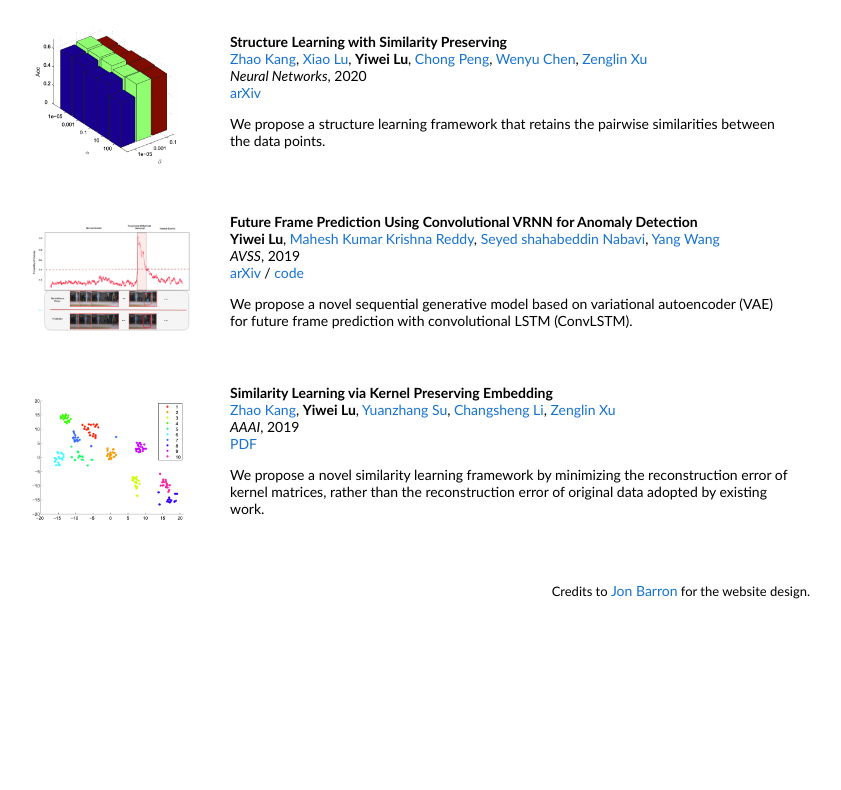
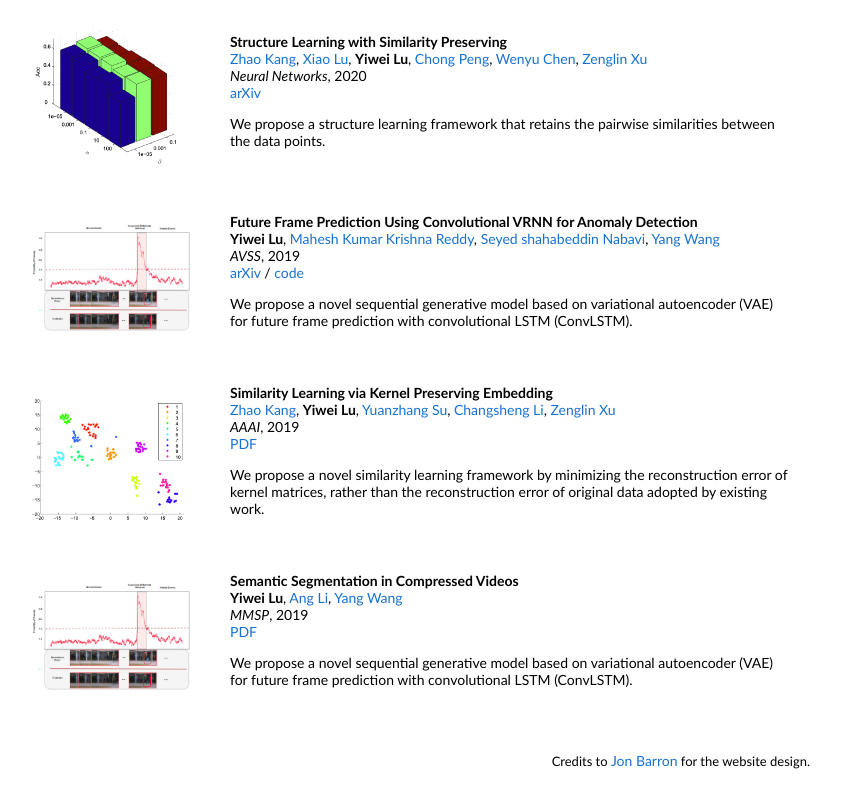
Before and after one commit to matthewyryang/matthewyryang.github.io, a plain HTML site: page index.html in a window 1280 px wide. Shown: the part 605-1395 px from the top of the page, without its empty margins (230-1071 px from the left). Before the commit the page ends 1225 px from the top, so only its background shows below. Drawn offline with Linux system fonts and the light colour scheme.

Commit message:
Update index.html

```diff
--- a/index.html
+++ b/index.html
@@ -160,7 +160,27 @@
           </tr>
 
 
+         <table style="width:100%;border:0px;border-spacing:0px;border-collapse:separate;margin-right:auto;margin-left:auto;"><tbody>
+            <td style="padding:20px;width:25%;vertical-align:middle">
+              <a href="img/Intro1.jpg"><img style="width:100%;max-width:100%" alt="profile photo" src="img/Intro1.jpg" class="hoverZoomLink"></a>
+            </td>
 
+            <td style="padding:20px;width:75%;vertical-align:middle">
+
+                <papertitle>Semantic Segmentation in Compressed Videos</papertitle>
+              </a>
+              <br>
+              <strong>Yiwei Lu</strong>,
+              <a href="http://www.cs.umanitoba.ca">Ang Li</a>,
+              <a href="http://www.cs.umanitoba.ca/~ywang/">Yang Wang</a>
+              <br>
+              <em>MMSP</em>, 2019
+              <br>
+              <a href="https://www.cs.umanitoba.ca/~ywang/papers/mmsp19_compress.pdf8">PDF</a>
+              <p></p>
+              <p>We propose a novel sequential generative model based on variational autoencoder (VAE) for future frame prediction with convolutional LSTM (ConvLSTM).</p>
+            </td>
+          </tr>
 
 
 
```
